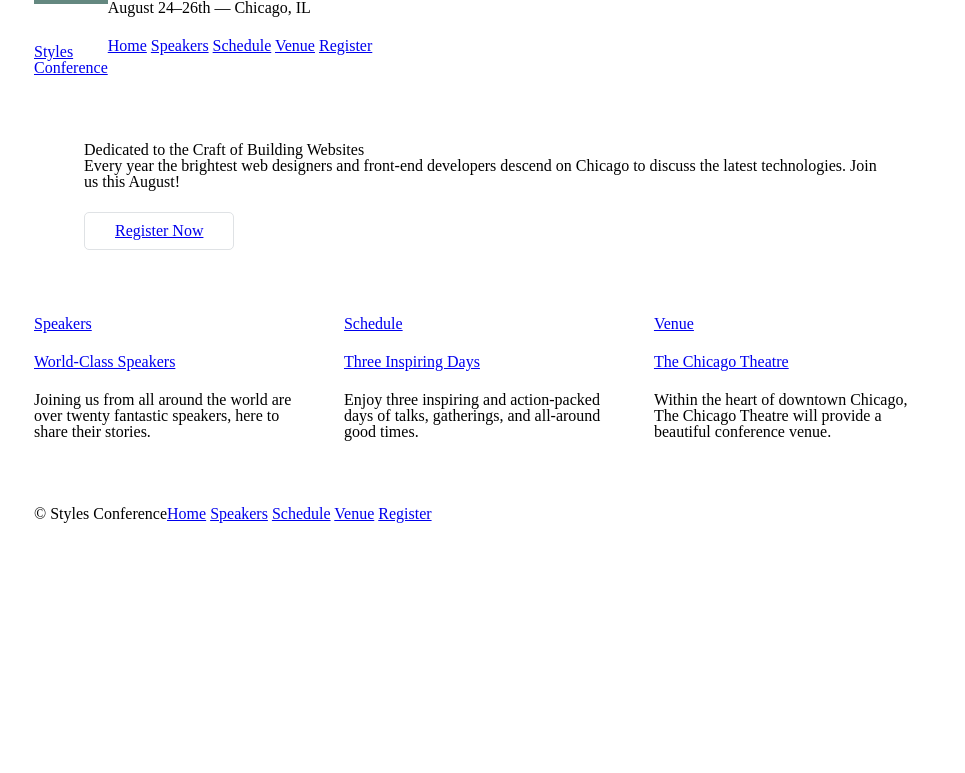
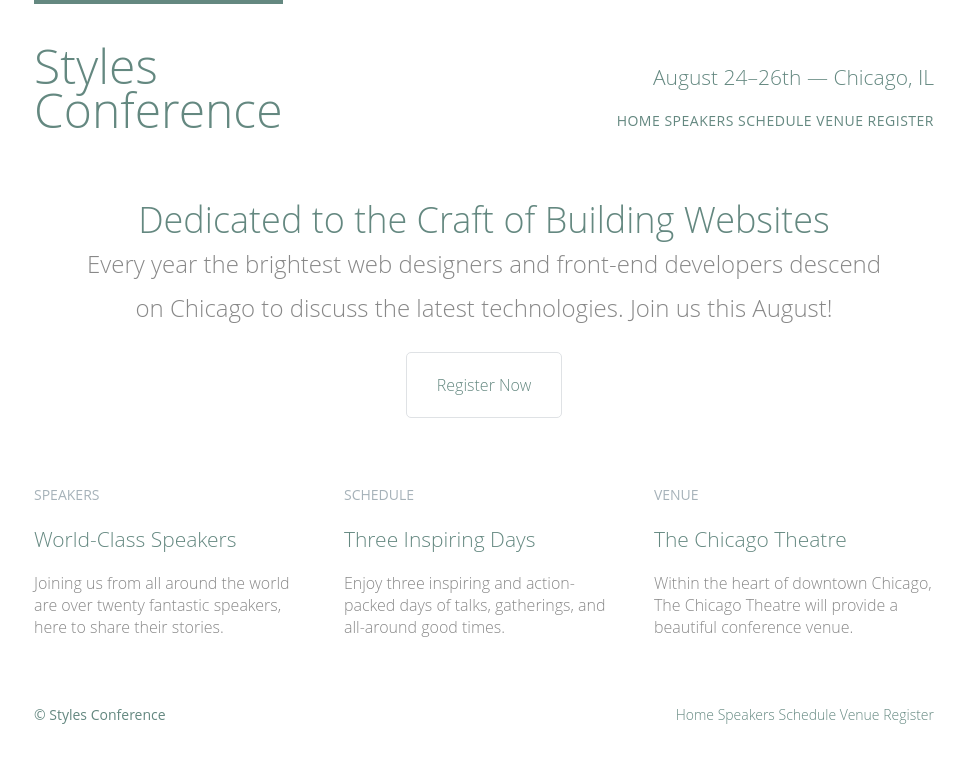
Before and after one commit to Andr/styles-conference, a plain HTML site: page index.html in a window 1280 px wide. Shown: the whole page, without its empty margins (156-1121 px from the left). Drawn offline with Linux system fonts and the light colour scheme.

Commit message:
started with typography, ended with fonts

```diff
--- a/Assets/Stylesheets/main.css
+++ b/Assets/Stylesheets/main.css
@@ -107,6 +107,8 @@ section {
 }
 body {
   line-height: 1;
+  color: #888;
+  font: 300 16px/22px "Open Sans","Helvetica Neue",Helvetica,Arial,Sans-Serif;
 }
 ol,
 ul {
@@ -126,6 +128,12 @@ q:after {
 table {
   border-collapse: collapse;
   border-spacing: 0;
+}
+strong{
+  font-weight: 400;
+}
+cite,em{
+  font-style: italic;
 }
 
 /*
@@ -200,7 +208,29 @@ h5,
 p {
   margin-bottom: 22px;
 }
-
+h1,h2,h3,h4{
+  color: #648880;
+}
+h1{
+  font-size: 36px;
+  line-height: 44px;
+}
+h2{
+  font-size: 24px;
+  line-height: 44px;
+}
+h3{
+  font-size: 21px;
+}
+h4{
+  font-size: 18px;
+}
+h5{
+  color: #a6b2b9;
+  font-size: 14px;
+  font-weight: 400;
+  text-transform: uppercase;
+}
 /*
   ========================================
   Buttons
@@ -226,9 +256,20 @@ p {
 .logo {
   border-top: 4px solid #648880;
   float: left;
+  font-size: 48px;
+  line-height: 44px;
   padding: 40px 0 22px 0;
 }
-
+.tagline{
+  margin: 66px 0 22px 0;
+  text-align: right;
+}
+.primary-nav{
+  font-size: 14px;
+  font-weight: 400;
+  letter-spacing: .5px;
+  text-transform: uppercase;
+}
 /*
   ========================================
   Primary footer
@@ -236,11 +277,14 @@ p {
 */
 
 .primary-footer {
+  color: #648880;
+  font-size: 14px;
   padding-bottom: 44px;
   padding-top: 44px;
 }
 .primary-footer small {
   float: left;
+  font-weight: 400;
 }
 
 /*
@@ -250,5 +294,39 @@ p {
 */
 
 .hero {
+  line-height: 44px;
   padding: 22px 80px 66px 80px;
+  text-align: center;
 }
+.hero h2{
+  font-size: 36px;
+}
+.hero p{
+  font-size: 24px;
+}
+.teaser a:hover h3{
+  color: #a6b2b9;
+}
+/*
+  ========================================
+  Links
+  ========================================
+*/
+a:hover{
+  color: #a6b2b9;
+}
+a{
+  color: #648880;
+  text-decoration: none;
+}
+p a{
+  border-bottom: 1px solid #dfe2e5;
+}
+/*
+  ========================================
+  Navigation
+  ========================================
+*/
+.nav{
+  text-align: right;
+}
--- a/index.html
+++ b/index.html
@@ -5,6 +5,7 @@
     <meta charset="utf-8">
     <title>Styles Conference</title>
     <link rel="stylesheet" href="assets/stylesheets/main.css">
+    <link rel="stylesheet" href="https://fonts.googleapis.com/css2?family=Lato:wght@100;300;400&display=swap">
   </head>
 
   <body>
@@ -17,9 +18,9 @@
         <a href="index.html">Styles <br> Conference</a>
       </h1>
 
-      <h3>August 24&ndash;26th &mdash; Chicago, IL</h3>
+      <h3 class="tagline">August 24&ndash;26th &mdash; Chicago, IL</h3>
 
-      <nav>
+      <nav class="nav primary-nav">
         <a href="index.html">Home</a>
         <a href="speakers.html">Speakers</a>
         <a href="schedule.html">Schedule</a>
@@ -47,7 +48,7 @@
 
       <!-- Speakers -->
 
-      <section class="col-1-3">
+      <section class="teaser col-1-3">
         <a href="speakers.html">
           <h5>Speakers</h5>
           <h3>World-Class Speakers</h3>
@@ -83,7 +84,7 @@
 
       <small>&copy; Styles Conference</small>
 
-      <nav>
+      <nav class="nav">
         <a href="index.html">Home</a>
         <a href="speakers.html">Speakers</a>
         <a href="schedule.html">Schedule</a>
```
